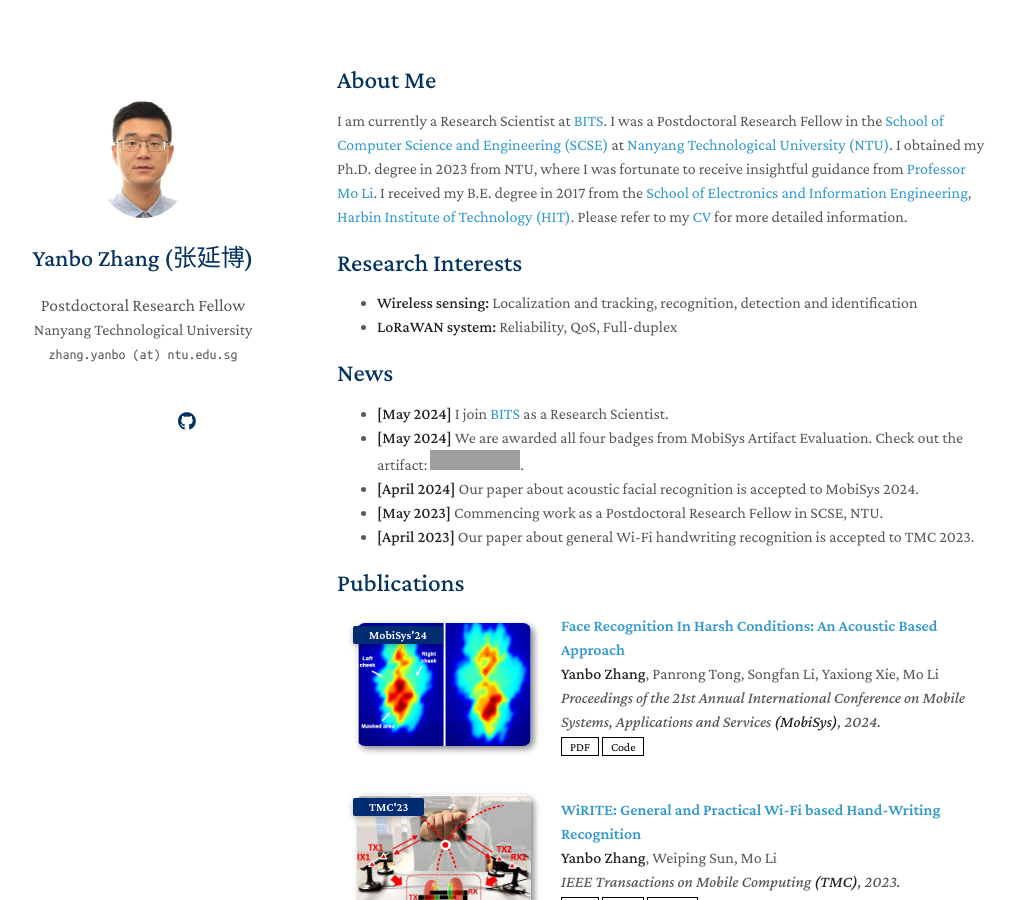
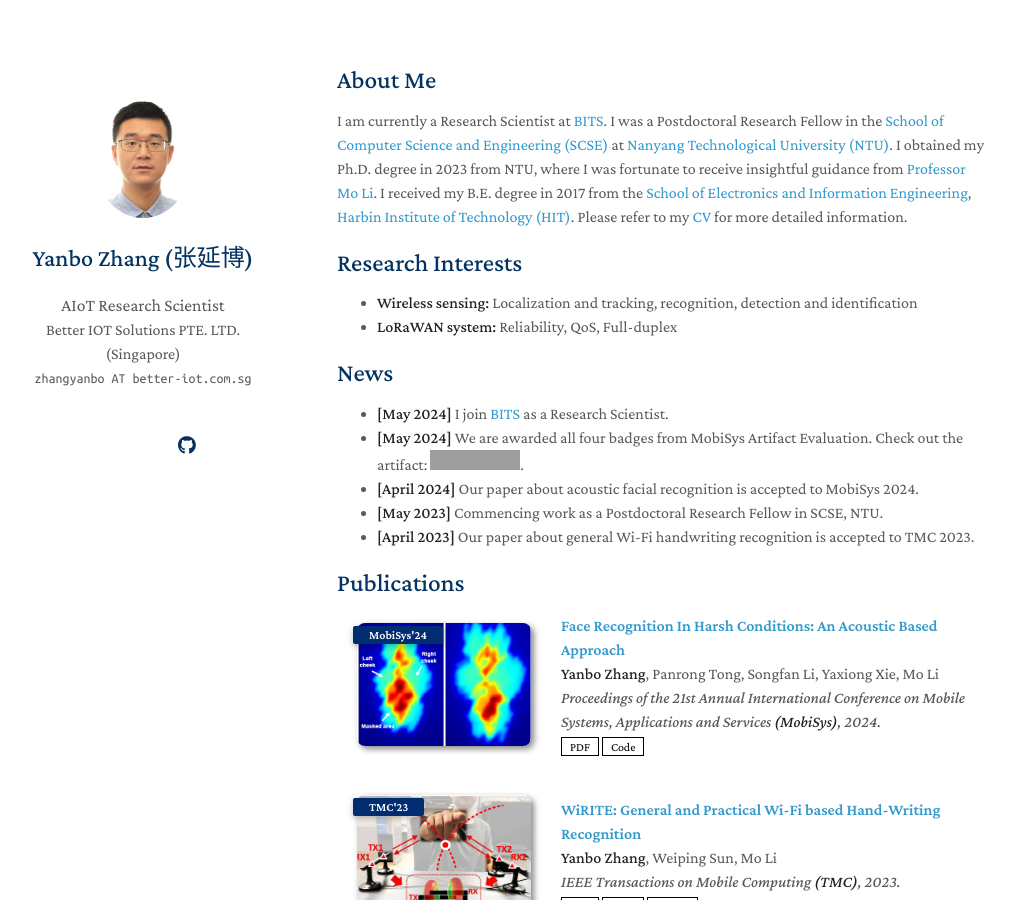
Before and after one commit to yanbozhang003/yanbozhang003.github.io, a Jekyll site: the page built from index.md, in a window 1280 px wide and 900 px high. Shown: the whole window, without its empty margins (133-1148 px from the left). Built offline with Jekyll 4.4.1, drawn with Linux system fonts in a browser that asks for light colours; nearby versions of some CDN libraries; a style sheet for code colours, icons or effects is not loaded; our own code applies the rules of GitHub Pages for plain Markdown files; grey boxes are pictures that could not be loaded.

Commit message:
Update _config.yml

```diff
--- a/_config.yml
+++ b/_config.yml
@@ -1,9 +1,9 @@
 
 # Basic Information
 title: Yanbo Zhang (张延博)
-position: Postdoctoral Research Fellow
-affiliation: Nanyang Technological University
-email: zhang.yanbo (at) ntu.edu.sg
+position: AIoT Research Scientist
+affiliation: Better IOT Solutions PTE. LTD. (Singapore)
+email: zhangyanbo AT better-iot.com.sg
 
 # Search Engine Optimization (SEO)
 # The following information is used to improve the website traffic from search engines, e.g., Google.
```
